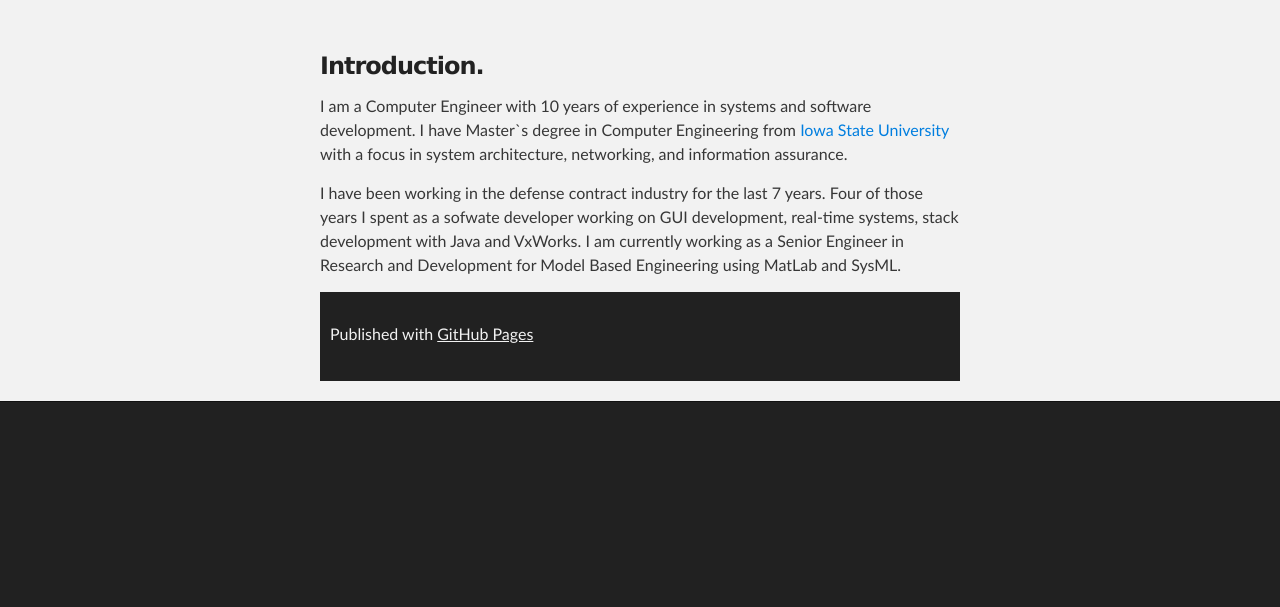
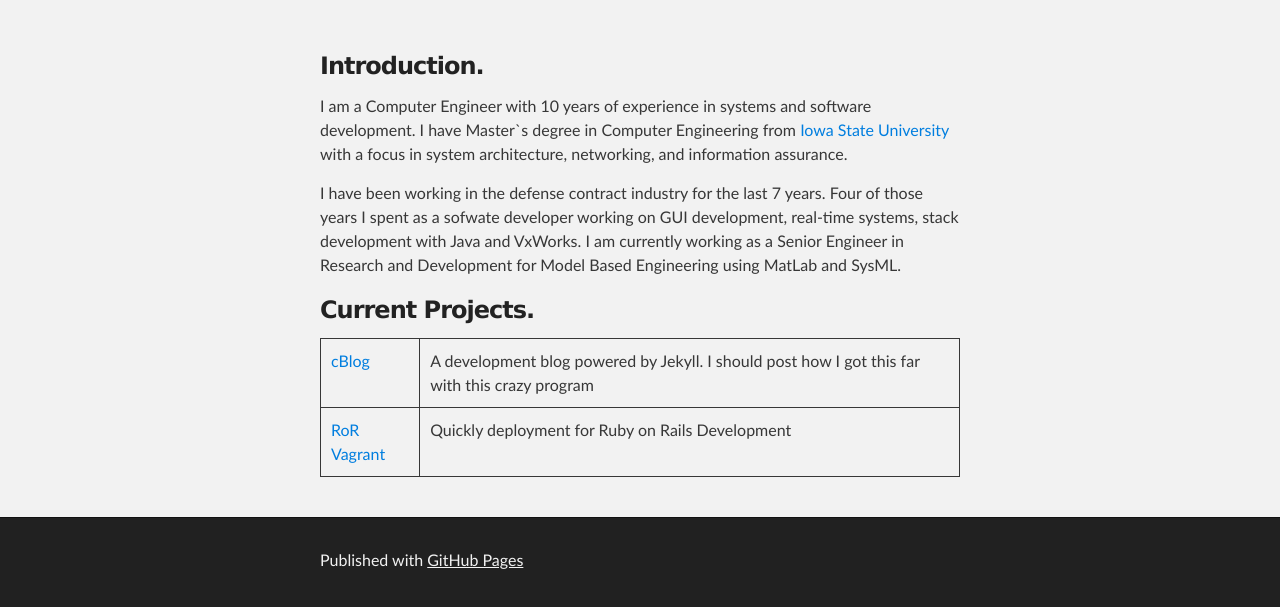
Before and after one commit to ctefer/ctefer.github.io, a plain HTML site: page index.html in a window 1280 px wide. Shown: the part 212-819 px from the top of the page. Drawn offline with Linux system fonts and the light colour scheme.

Commit message:
Updates to the projects folder

```diff
--- a/index.html
+++ b/index.html
@@ -31,7 +31,8 @@
           <a id="welcome-to-github-pages" class="anchor" href="#welcome-to-github-pages" aria-hidden="true">
             <span aria-hidden="true" class="octicon octicon-link"></span>
           </a>
-          Introduction.</h3>
+          Introduction.
+        </h3>
 
           <p>I am a Computer Engineer with 10 years of experience in systems and software development.
             I have Master`s degree in Computer Engineering from <a href="https://iastate.edu">Iowa State University</a> with a focus in system architecture,
@@ -40,6 +41,24 @@
             sofwate developer working on GUI development, real-time systems, stack development with Java and VxWorks. I am currently
             working as a Senior Engineer in Research and Development for Model Based Engineering using MatLab and SysML.</p>
 
+          <h3>
+            <a id="welcome-to-github-pages" class="anchor" href="#welcome-to-github-pages" aria-hidden="true">
+              <span aria-hidden="true" class="octicon octicon-link"></span>
+            </a>
+            Current Projects.
+          </h3>
+          <table>
+            <tr>
+              <td><a href="https://ctefer.github.io/cBlog/">cBlog</a></td>
+              <td>A development blog powered by Jekyll. I should post how I got this far with this crazy program</td>
+            </tr>
+            <tr>
+              <td><a href="https://github.com/ctefer/ruby-on-rails-vagrant">RoR Vagrant</a></td>
+              <td>Quickly deployment for Ruby on Rails Development</td>
+            </tr>
+          </table>
+        </section>
+      </div>
 
     <!-- FOOTER  -->
     <div id="footer_wrap" class="outer">
```
